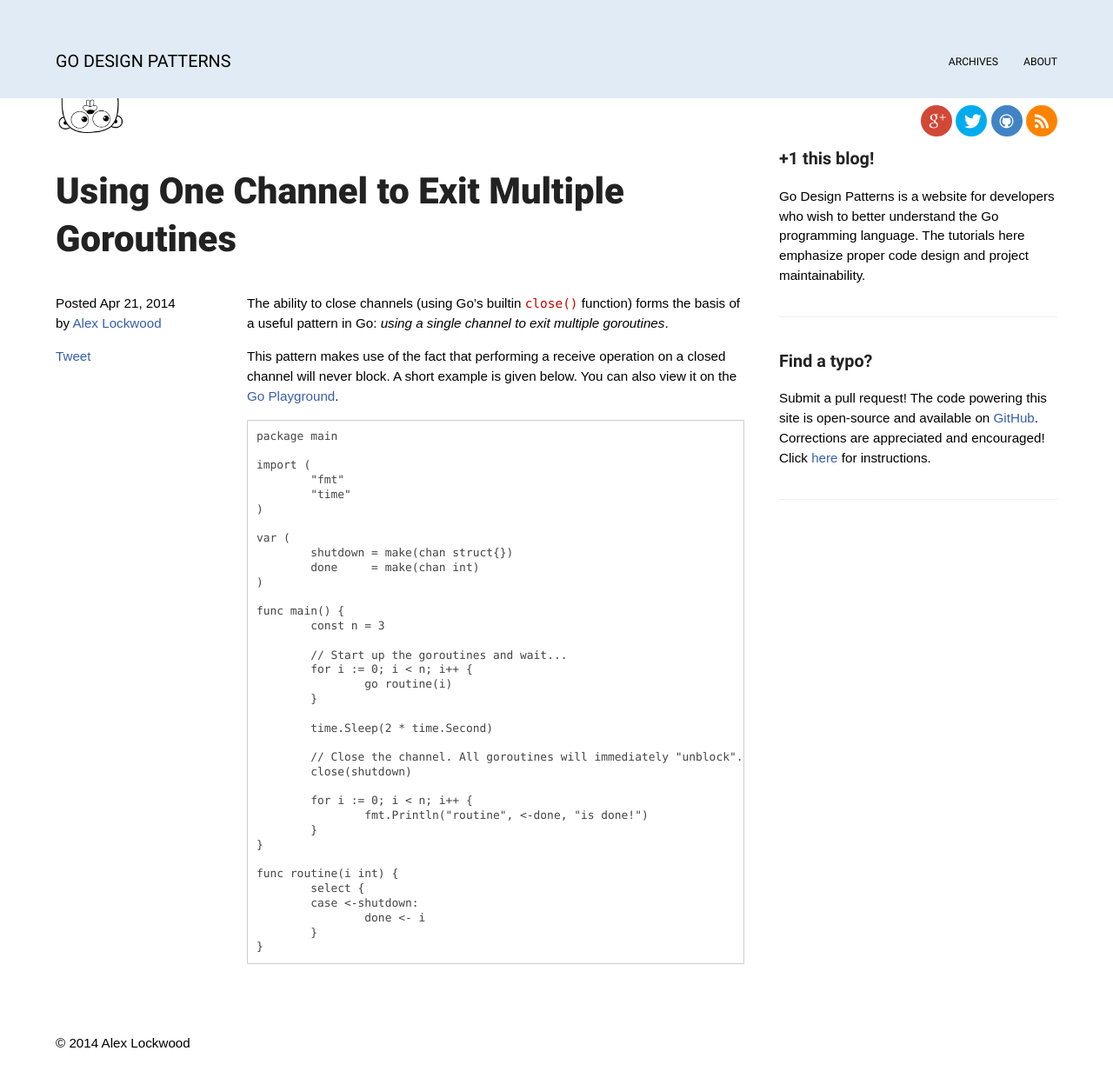
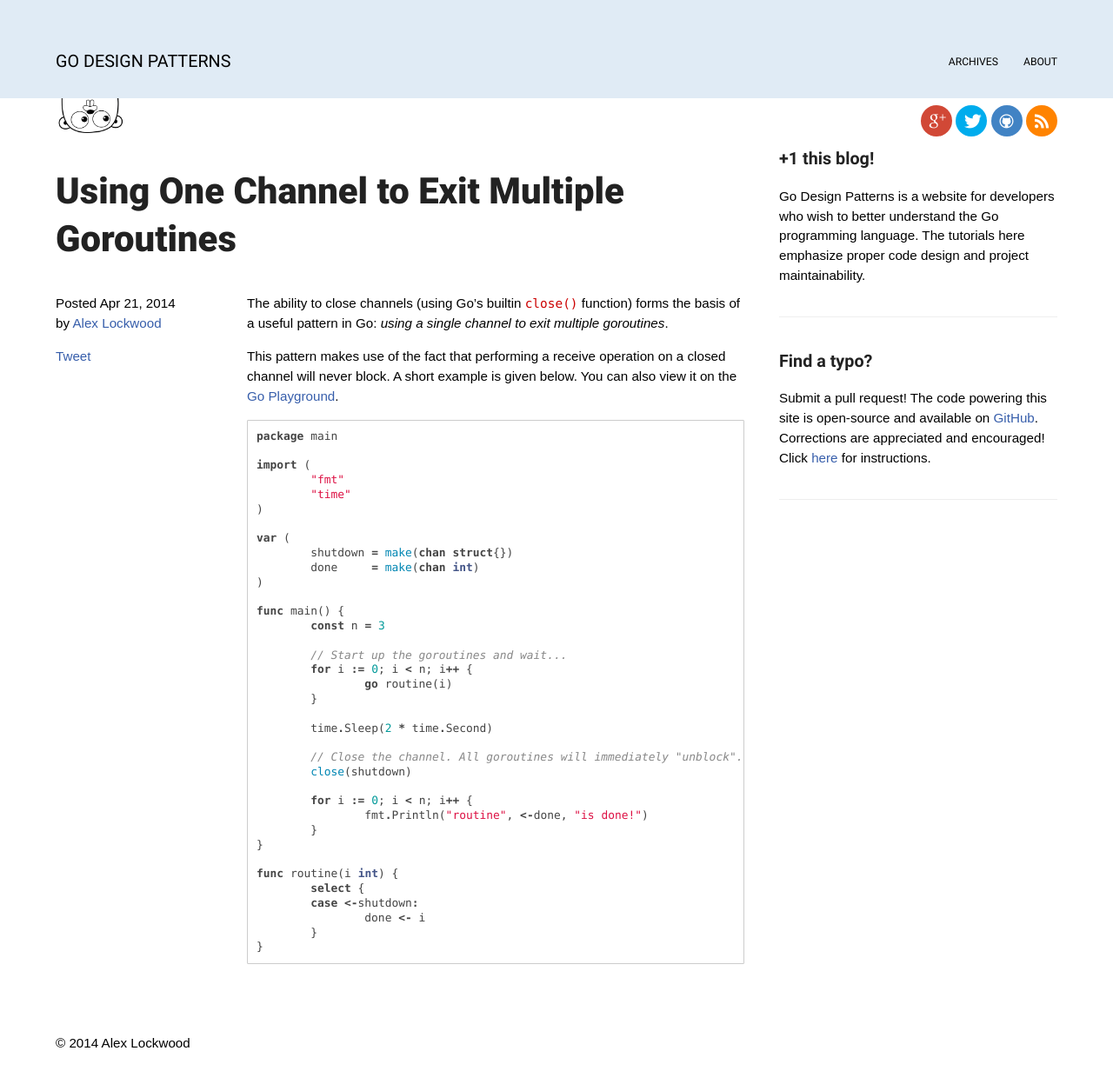
Before and after one commit to alexjlockwood/godesignpatterns, a Jekyll site: the page built from _posts/2014-04-21-signal-exit-multiple-goroutines.md, in a window 1280 px wide. Shown: the whole page at 87% size. Built offline with Jekyll 4.4.1, drawn with Linux system fonts in a browser that asks for light colours; some web fonts are replaced; Markdown is read by kramdown in place of the engine named in the settings; comment, search, counter and statistics services are not loaded.

Commit message:
add syntax highlighting

````diff
--- a/_posts/2014-04-21-signal-exit-multiple-goroutines.md
+++ b/_posts/2014-04-21-signal-exit-multiple-goroutines.md
@@ -6,7 +6,7 @@ The ability to close channels (using Go's builtin `close()` function) forms the
 
 This pattern makes use of the fact that performing a receive operation on a closed channel will never block. A short example is given below. You can also view it on the [Go Playground](http://play.golang.org/p/BFpSmmcnsE).
 
-```
+```go
 package main
 
 import (
````
